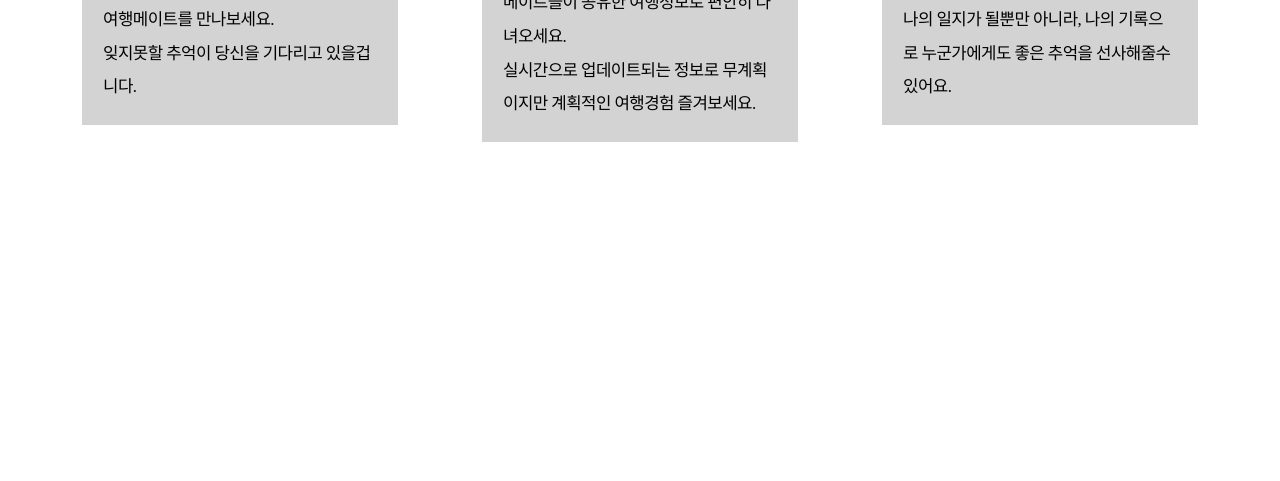
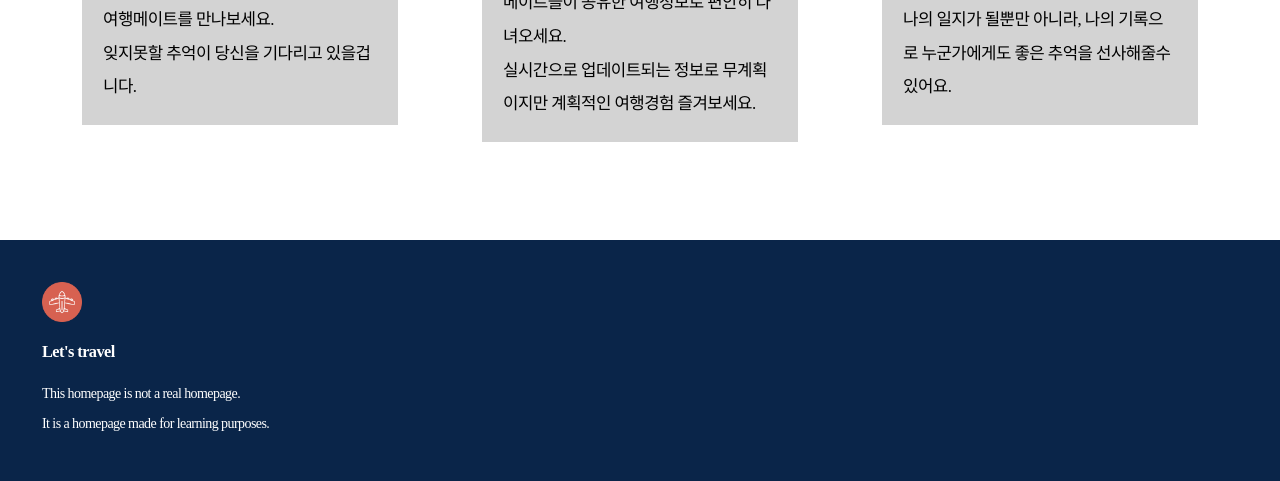
Before and after one commit to psh0121/kukbi_project_self_use_jsp, a Java web app: page / in a window 1280 px wide. Shown: the part 5440-5921 px from the top of the page. Before the commit the page ends 5582 px from the top, so only its background shows below. Run offline with Tomcat 11, a stand-in JSP engine, Linux system fonts and the light colour scheme; some web fonts are replaced.

Commit message:
[홈] footer 생성 및 디자인

```diff
--- a/Project/WebContent/index.jsp
+++ b/Project/WebContent/index.jsp
@@ -136,6 +136,16 @@
 		</div>
 	</section>
 
+	<!-- footer -->
+	<footer>
+		<div>
+			<img class="footer-icon" src="./image/icon.png">
+            <h3>Let's travel</h3>
+            <p>This homepage is not a real homepage.</p>
+            <p>It is a homepage made for learning purposes.</p>
+		</div>
+	</footer>
+
     <!-- 외부파일 JS -->
 	<script src="./main.js"></script>
 </body>
--- a/Project/WebContent/stylecss/style.css
+++ b/Project/WebContent/stylecss/style.css
@@ -50,6 +50,21 @@ video {
 	z-index: -10;
 	width: 1920;
 	height: 1080;
+}
+
+footer {
+	padding: 3em;
+	background-color: rgb(10, 37, 73);
+}
+
+footer h3 {
+	color: white;
+	padding: 1em 0;
+}
+
+footer p {
+	color: white;
+	padding: 0.5em 0;
 }
 
 .home-icon {
@@ -236,6 +251,11 @@ video {
     white-space: normal;
 }
 
+.footer-icon {
+	width: 40px;
+	height: 40px;
+}
+
 #current-section1 .section1-contents-img, #current-section1 .section1-contents-messages {
 	/* display: block - 특정 section에 도달했을 경우 none을 block으로 함으로 화면에 표시*/
     display: block;
```
